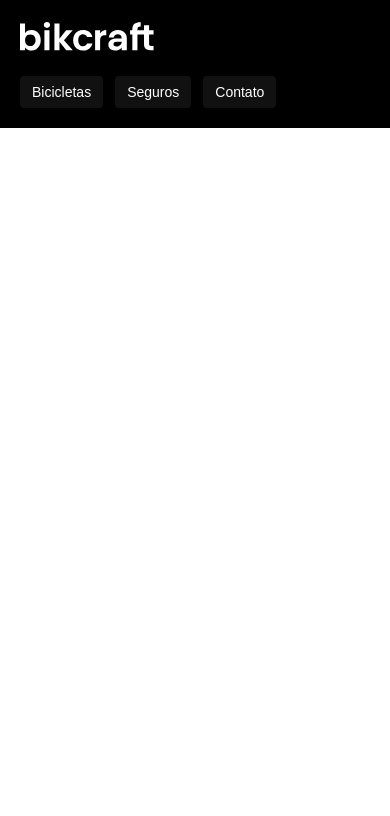
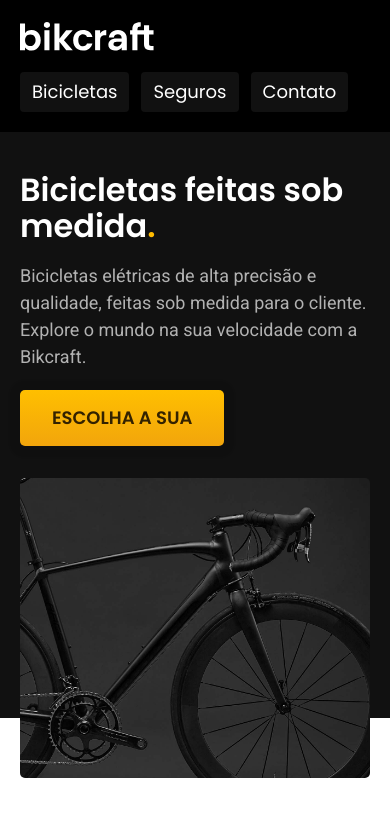
Before and after one commit to IgorMarques2019/bikcraft, a plain HTML site: page index.html in a window 390 px wide. Drawn offline with Linux system fonts and the light colour scheme.

Commit message:
feat(home): Adicionar seção introdução

```diff
--- /dev/null
+++ b/css/global/global.css
@@ -0,0 +1,28 @@
+@import url('https://fonts.googleapis.com/css2?family=Poppins:ital,wght@0,100;0,200;0,300;0,400;0,500;0,600;0,700;0,800;0,900;1,100;1,200;1,300;1,400;1,500;1,600;1,700;1,800;1,900&display=swap');
+@import url('https://fonts.googleapis.com/css2?family=Roboto:ital,wght@0,100..900;1,100..900&display=swap');
+
+
+body {
+  margin: 0;
+  -webkit-font-smoothing: antialiased;
+}
+
+h1,
+ul {
+  margin: 0rem;
+}
+
+img {
+  display: block;
+  max-width: 100%;
+}
+
+ul {
+  padding: 0;
+  list-style: none;
+}
+
+a {
+  text-decoration: none;
+  color: inherit;
+}
--- /dev/null
+++ b/css/global/header.css
@@ -0,0 +1,74 @@
+.header-bg {
+  background-color: var(--cor-012);
+}
+
+.header {
+  display: flex;
+  justify-content: space-between;
+  padding: 1.25rem;
+  box-sizing: border-box;
+  align-items: center;
+  flex-wrap: wrap;
+  gap: 1.25rem;
+  max-width: 75rem;
+  margin-left: auto;
+  margin-right: auto;
+}
+
+.header-menu {
+  display: flex;
+  flex-wrap: wrap;
+  gap: 2.5rem;
+}
+
+.header-menu a {
+  display: inline-block;
+  padding: 1rem 0rem;
+  color: var(--white);
+  position: relative;
+}
+
+.header-menu a::after {
+  content: "";
+  display: block;
+  height: 0.125rem;
+  width: 0%;
+  background: var(--white);
+  transition: width .15s linear;
+  position: absolute;
+  bottom: -0.3125rem;
+  left: 50%;
+  transform: translateX(-50%);
+}
+
+.header-menu a:hover::after {
+  width: 100%;
+}
+
+
+
+@media (max-width:800px) {
+  .header-menu {
+    gap: 1.25rem;
+  }
+
+  .header-menu a {
+    background-color: var(--cor-011);
+    padding: 0.75rem 1rem;
+    border-radius: 0.25rem;
+  }
+
+  .header-menu a:hover {
+    background: var(--cor-010);
+  }
+}
+
+@media (max-width:600px) {
+  .header-menu {
+    gap: 0.75rem;
+  }
+
+  .header-menu a {
+    padding: 0.5rem 0.75rem;
+  }
+}
--- /dev/null
+++ b/css/home/introducao.css
@@ -0,0 +1,69 @@
+.introducao-bg {
+  background-color: var(--cor-012);
+  color: var(--white);
+  box-shadow: inset 0rem -7.5rem 0rem 0rem var(--white);
+}
+
+.introducao {
+  display: grid;
+  grid-template-columns: 1fr 1fr;
+  gap: 0rem 2.5rem;
+  max-width: 75rem;
+  padding-left: 1.25rem;
+  padding-right: 1.25rem;
+  margin-left: auto;
+  margin-right: auto;
+}
+
+.introducao-conteudo {
+  padding-bottom: 12.5rem;
+  align-self: end;
+}
+
+
+.introducao h1 {
+  margin-bottom: 2rem;
+}
+
+.introducao h1 span {
+  color: var(--orange-001);
+}
+
+.introducao p {
+  color: var(--cor-005);
+  margin-bottom: 1.25rem;
+}
+
+
+.introducao img {
+  border-radius: 0.3125rem;
+  height: 100%;
+  object-fit: cover;
+}
+
+
+@media (max-width:800px) {
+  .introducao-bg {
+    background: var(--cor-011);
+    padding-top: 2.5rem;
+    box-shadow: inset 0 -3.75rem 0rem var(--white);
+  }
+
+  .introducao {
+    grid-template-columns: 1fr;
+    gap: 2rem;
+  }
+
+  .introducao-conteudo {
+    padding-bottom: 0rem;
+  }
+
+  .introducao h1 {
+    margin-bottom: 1rem;
+  }
+
+  .introducao img {
+    height: 18.75rem;
+    width: 100%;
+  }
+}
--- a/css/style.css
+++ b/css/style.css
@@ -1,93 +1,8 @@
-body {
-  margin: 0;
-  font-family: Arial, Helvetica, sans-serif;
-}
-
-ul {
-  margin: 0;
-  padding: 0;
-  list-style: none;
-}
-
-a {
-  text-decoration: none;
-}
+@import url('./global/global.css');
+@import url('./utilidades/tipografia.css');
+@import url('./utilidades/cores.css');
 
 
-.header-bg {
-  background-color: #000000;
-}
-
-
-.header {
-  display: flex;
-  justify-content: space-between;
-  padding: 20px;
-  max-width: 1200px;
-  box-sizing: border-box;
-  margin-left: auto;
-  margin-right: auto;
-  align-items: center;
-  flex-wrap: wrap;
-  gap: 20px;
-}
-
-.header-menu {
-  display: flex;
-  flex-wrap: wrap;
-  gap: 40px;
-}
-
-.header-menu a {
-  display: inline-block;
-  padding: 16px 0x;
-  color: #ffffff;
-  font-size: 18px;
-  position: relative;
-}
-
-.header-menu a::after {
-  content: "";
-  display: block;
-  height: 2px;
-  width: 0%;
-  background: #fff;
-  transition: width .15s linear;
-  position: absolute;
-  bottom: -5px;
-  left: 50%;
-  transform:translateX(-50%);
-}
-
-.header-menu a:hover::after {
-  width: 100%;
-}
-
-
-
-@media (max-width:800px) {
-  .header-menu {
-    gap: 20px;
-  }
-
-  .header-menu a {
-    background-color: #111111;
-    padding: 12px 16px;
-    border-radius: 4px;
-  }
-
-  .header-menu a:hover {
-    background: #2e2e2e;
-  }
-}
-
-@media (max-width:600px) {
-  .header-menu {
-    gap: 12px;
-  }
-
-  .header-menu a {
-    padding: 8px 12px;
-    font-size: 14px;
-  }
-}
+@import url('./global/header.css');
+@import url('./utilidades/componentes.css');
+@import url('./home/introducao.css');
--- /dev/null
+++ b/css/utilidades/componentes.css
@@ -0,0 +1,23 @@
+button,
+.botao {
+  border-radius: 0.3125rem;
+  border: none;
+  cursor: pointer;
+}
+
+
+.botao {
+  padding: 1rem 2rem;
+  font-size: 1.125rem;
+  text-transform: uppercase;
+  display: inline-block;
+  background: var(--gradient-001);
+  font: 600 1.125rem / 1.33 'Poppins';
+  color: var(--orange-005);
+  box-shadow: 0 0.0625rem 0.125rem 0.625rem rgba(0, 0, 0, 0.1);
+}
+
+
+.botao:hover {
+  background: var(--gradient-001-hover);
+}
--- /dev/null
+++ b/css/utilidades/cores.css
@@ -0,0 +1,24 @@
+:root {
+  --orange-001: #FFBB00;
+  --orange-002: #E4A30B;
+  --orange-003: #A66F00;
+  --orange-004: #664400;
+  --orange-005: #332200;
+
+  --cor-012: #000000;
+  --cor-011: #111111;
+  --cor-010: #2E2E2E;
+  --cor-009: #404040;
+  --cor-008: #595959;
+  --cor-007: #717171;
+  --cor-006: #9C9C9C;
+  --cor-005: #B2B2B2;
+  --cor-004: #CCCCCC;
+  --cor-003: #DEDEDE;
+  --cor-002: #EDEDED;
+  --cor-001: #f7f7f7;
+  --white: #ffffff;
+
+  --gradient-001: linear-gradient(to bottom, #FFBF00, #F2A50C);
+  --gradient-001-hover: linear-gradient(#ffb60d, #e59317);
+}
--- /dev/null
+++ b/css/utilidades/tipografia.css
@@ -0,0 +1,77 @@
+.font-1-xs {
+  font: 400 0.75rem/1.35 "Poppins", sans-serif;
+}
+
+.font-2-xs {
+  font: 400 0.875rem/1.43 "Roboto", sans-serif;
+}
+
+.font-1-s {
+  font: 400 1rem/1.5 "Poppins", sans-serif;
+}
+
+.font-2-s {
+  font: 400 1rem/1.5 "Roboto", sans-serif;
+}
+
+.font-1-m,
+.font-1-m-b {
+  font: 400 1.125rem/1.35 "Poppins", sans-serif;
+}
+
+.font-1-m-b {
+  font-weight: 600;
+}
+
+.font-2-m {
+  font: 500 1.125rem/1.35 "Roboto", sans-serif;
+}
+
+.font-1-l {
+  font: 400 1.5rem/1.5 "Poppins", sans-serif;
+}
+
+.font-2-l,
+.font-2-l-b {
+  font: 400 1.5rem/1.5 "Roboto", sans-serif;
+}
+
+.font-2-l-b {
+  font-weight: 500;
+  letter-spacing: 0.015em;
+  text-transform: uppercase;
+}
+
+.font-1-xl {
+  font: 600 2rem/1.25 "Poppins", sans-serif;
+}
+
+.font-2-xl {
+  font: 500 2rem/1.25 "Roboto", sans-serif;
+}
+
+.font-1-xxl {
+  font: 600 4rem/1.125 "Poppins", sans-serif;
+}
+
+@media (max-width: 1200px) {
+  .font-1-xxl {
+    font-size: 3rem;
+  }
+
+  .font-2-l,
+  .font-2-l-b {
+    font-size: 1.125rem;
+  }
+}
+
+@media (max-width: 800px) {
+  .font-1-xxl {
+    font-size: 2rem;
+  }
+
+  .font-1-xl,
+  .font-2-xl {
+    font-size: 1.5rem;
+  }
+}
--- a/index.html
+++ b/index.html
@@ -14,7 +14,7 @@
     <div class="header">
       <a href="./"><img src="./img/bikcraft.svg" alt="Bikcraft"></a>
       <nav aria-label="primária">
-        <ul class="header-menu">
+        <ul class="header-menu font-1-m">
           <li><a href="./bicicletas.html">Bicicletas</a></li>
           <li><a href="./seguros.html">Seguros</a></li>
           <li><a href="./contato.html">Contato</a></li>
@@ -22,6 +22,20 @@
       </nav>
     </div>
   </header>
+
+  <main class="introducao-bg">
+    <div class="introducao">
+      <div class="introducao-conteudo">
+        <h1 class="font-1-xxl ">Bicicletas feitas sob medida<span>.</span></h1>
+        <p class="font-2-l">Bicicletas elétricas de alta precisão e qualidade, feitas sob medida para o cliente. Explore o mundo na sua velocidade com a Bikcraft.</p>
+        <a class="botao" href="./bicicletas.html">Escolha a sua</a>
+      </div>
+      <div class="introducao-imagem">
+        <img src="./img/fotos/introducao.jpg" alt="Bicicleta preta">
+      </div>
+    </div>
+  </main>
+
 </body>
 
 </html>
```
